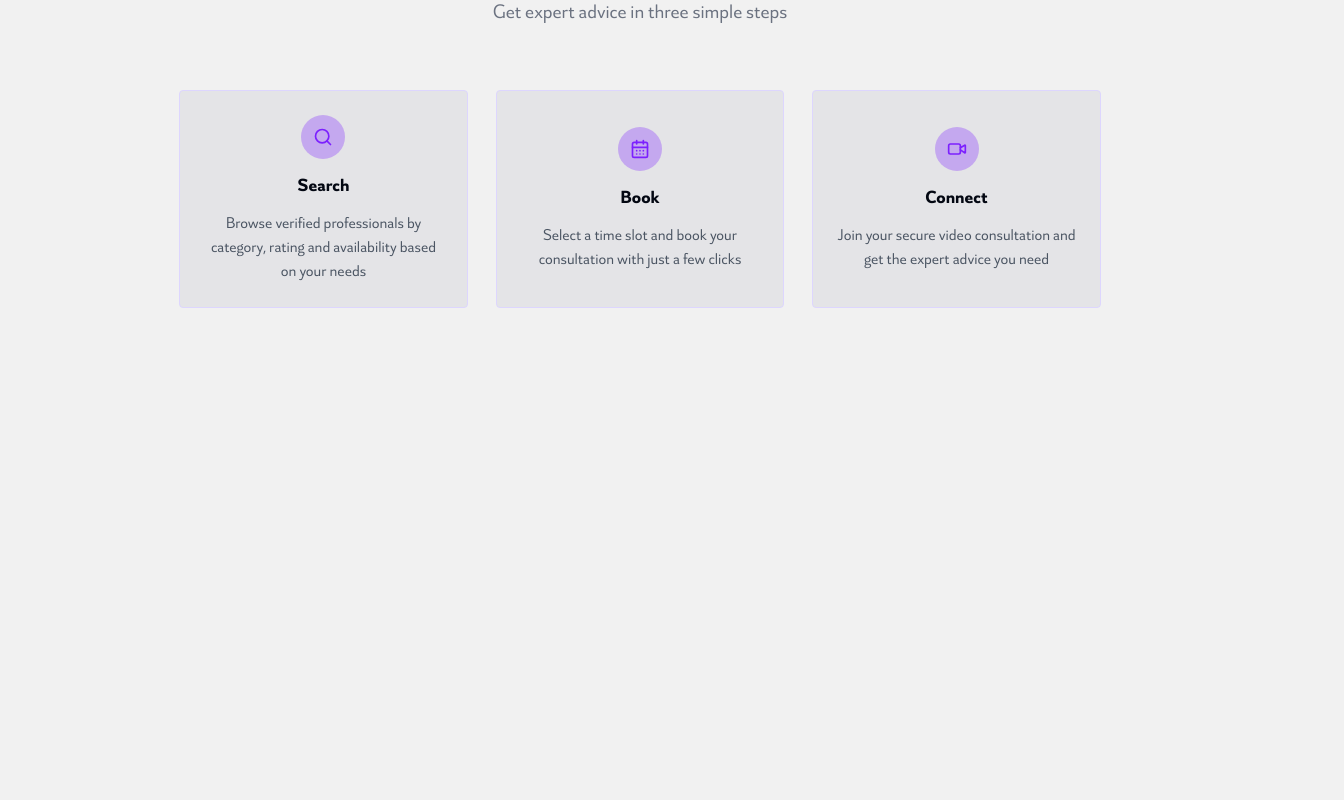
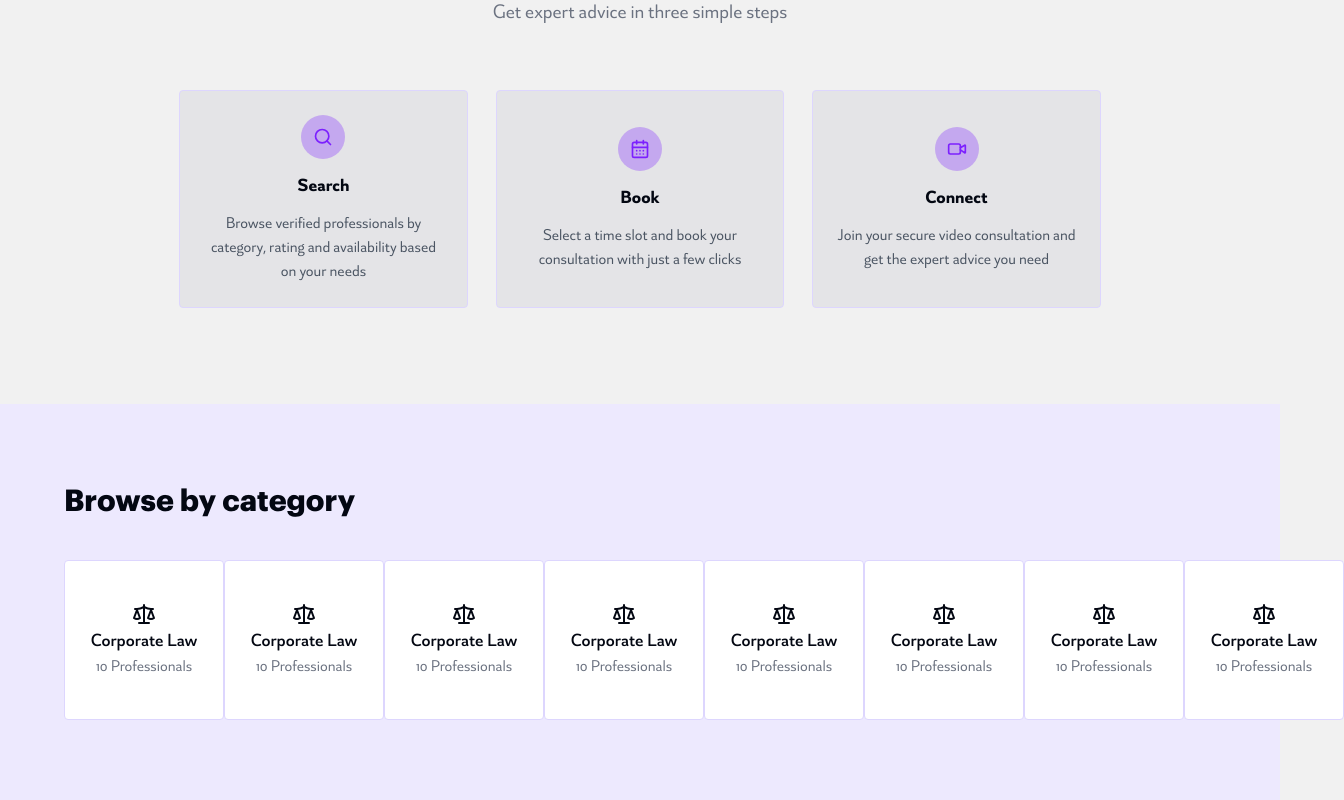
Before and after one commit to Raj-divine/getapro, a Next.js app: page / in a window 1280 px wide. Shown: the part 1271-2071 px from the top of the page, 1344 px wide, since content can reach past the window. Before the commit the page ends 1675 px from the top, so only its background shows below. Built offline with nearby package versions, Linux system fonts and the light colour scheme.

Commit message:
created category section for large screens

```diff
--- a/app/page.tsx
+++ b/app/page.tsx
@@ -1,3 +1,4 @@
+import CategorySection from "@/components/HomePage/CategorySection";
 import HeroSection from "@/components/HomePage/HeroSection";
 import LegalCategorySection from "@/components/HomePage/LegalCategorySection";
 import PlatformWorkingSection from "@/components/HomePage/PlatformWorkingSection";
@@ -9,6 +10,7 @@ export default function Home() {
         <HeroSection />
         <LegalCategorySection />
         <PlatformWorkingSection />
+        <CategorySection />
       </main>
     </>
   );
--- /dev/null
+++ b/components/HomePage/CategorySection.tsx
@@ -0,0 +1,70 @@
+import { Scale } from "lucide-react";
+import { ReactNode } from "react";
+
+interface CategoryCardProps {
+    title: string;
+    numberOfProfessionals: number;
+    children: ReactNode;
+}
+function CategoryCard({ title, numberOfProfessionals, children }: CategoryCardProps) {
+    return <div className="border border-violet-200 bg-white rounded flex flex-col items-center justify-center aspect-square h-40 cursor-pointer transition-transform hover:-translate-y-2">
+        <div>
+            {children}
+        </div>
+        <p className="font-medium text-lg">{title}</p>
+        <p className="text-gray-500">{numberOfProfessionals} Professionals</p>
+    </div >;
+}
+
+export default function CategorySection() {
+
+    const categoryData = [
+        {
+            title: "Corporate Law",
+            numberOfProfessionals: 10,
+            icon: <Scale />
+        },
+        {
+            title: "Corporate Law",
+            numberOfProfessionals: 10,
+            icon: <Scale />
+        },
+        {
+            title: "Corporate Law",
+            numberOfProfessionals: 10,
+            icon: <Scale />
+        },
+        {
+            title: "Corporate Law",
+            numberOfProfessionals: 10,
+            icon: <Scale />
+        },
+        {
+            title: "Corporate Law",
+            numberOfProfessionals: 10,
+            icon: <Scale />
+        },
+        {
+            title: "Corporate Law",
+            numberOfProfessionals: 10,
+            icon: <Scale />
+        },
+        {
+            title: "Corporate Law",
+            numberOfProfessionals: 10,
+            icon: <Scale />
+        },
+        {
+            title: "Corporate Law",
+            numberOfProfessionals: 10,
+            icon: <Scale />
+        }
+    ];
+
+    return <section className="bg-violet-100 px-16 py-20">
+        <h3 className="font-heading text-3xl font-bold">Browse by category</h3>
+        <div className="flex justify-between mt-10">
+            {categoryData.map((category, index) => <CategoryCard key={index} title={category.title} numberOfProfessionals={category.numberOfProfessionals} >{category.icon}</CategoryCard>)}
+        </div>
+    </section>;
+}
--- a/components/HomePage/PlatformWorkingSection.tsx
+++ b/components/HomePage/PlatformWorkingSection.tsx
@@ -20,7 +20,7 @@ function StepCard({ title, description, children }: StepCardProps) {
 export default function PlatformWorkingSection() {
     return <section className="py-24 px-16 flex flex-col items-center">
         <div className="flex flex-col items-center">
-            <h3 className="font-heading text-5xl font-bold">How Get<span className="text-primary">A</span>Pro Works</h3>
+            <h3 className="font-heading text-5xl font-bold">How Get<span className="text-primary">A</span>Pro works</h3>
             <h4 className="text-xl text-gray-500">Get expert advice in three simple steps</h4>
         </div>
         <div className="flex justify-center gap-7 w-4/5 mt-16">
```
